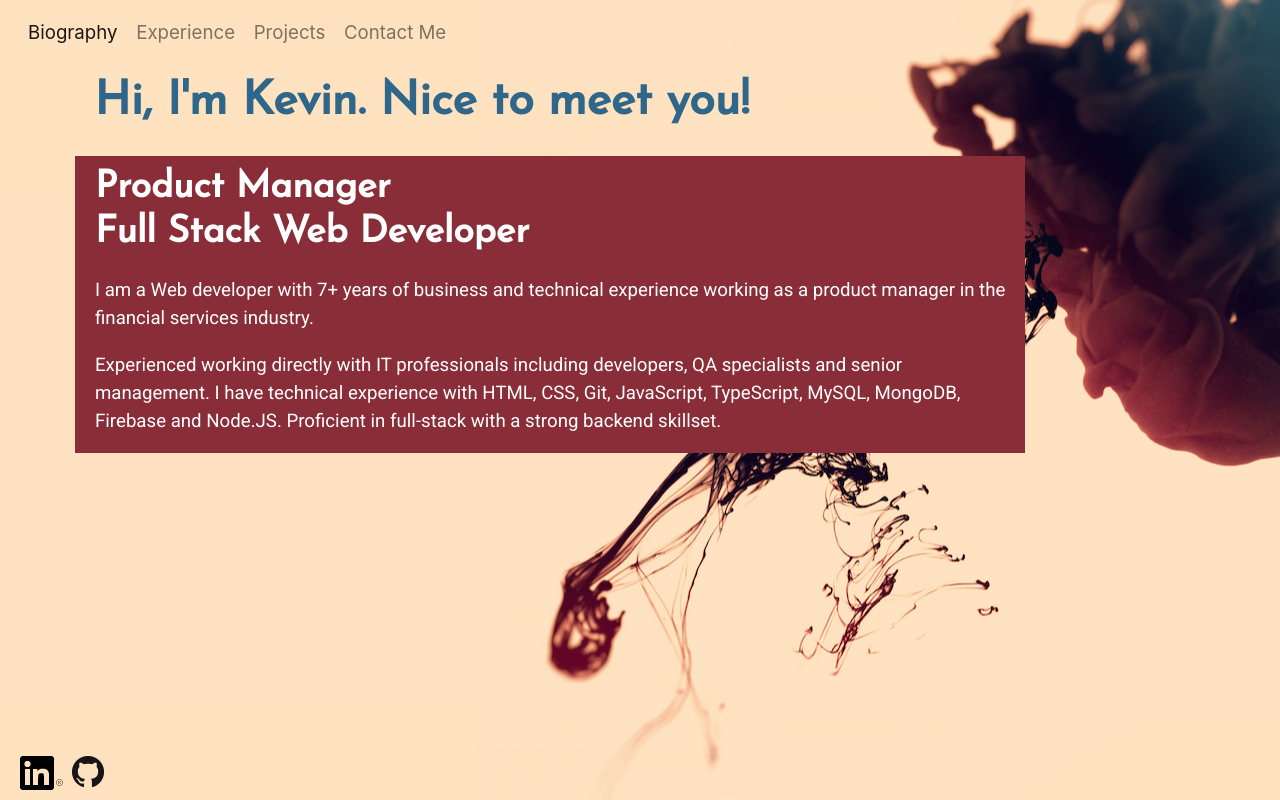
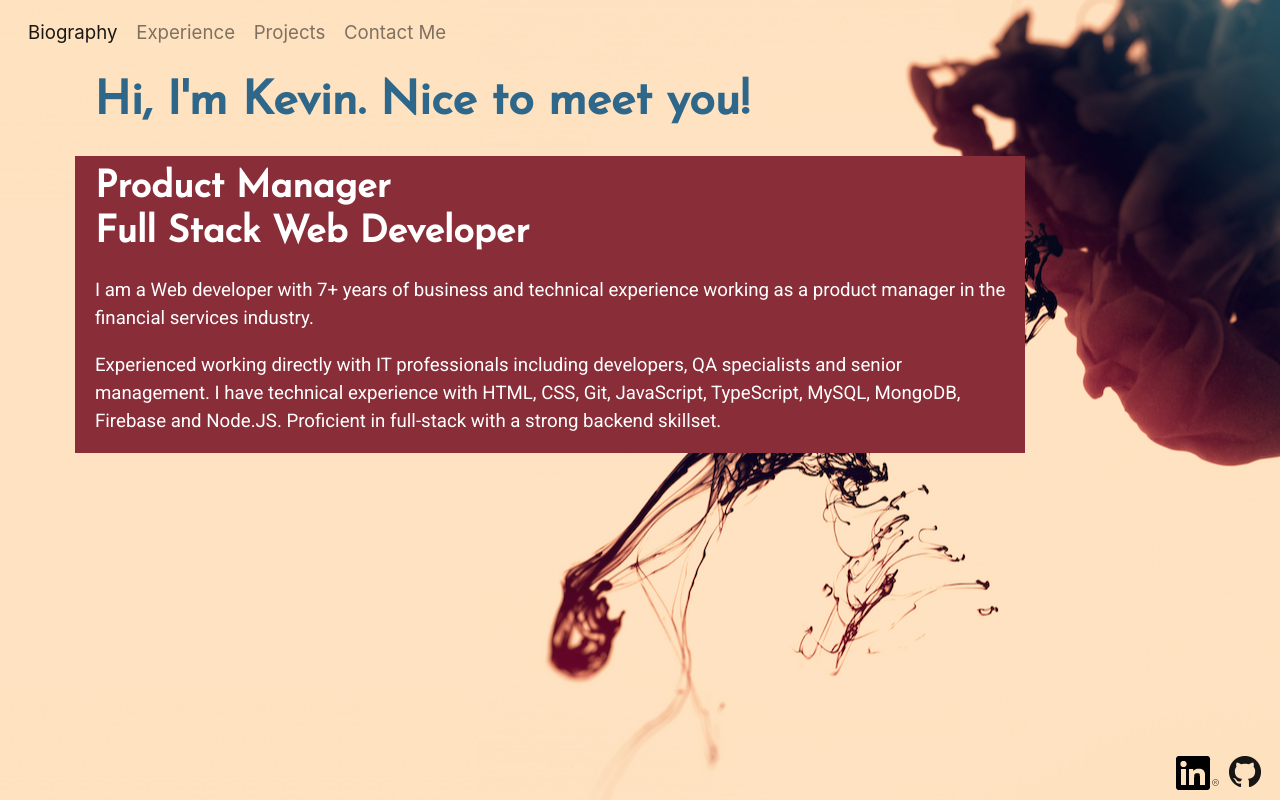
Before and after one commit to kmajor1/portfolio, a website: page public/index.html in a window 1280 px wide. Drawn offline with nearby package versions, Linux system fonts and the light colour scheme; some packages are replaced by stand-ins of ours; no server answers.

Commit message:
finally got stupid footer to work

```diff
--- a/public/assets/style.css
+++ b/public/assets/style.css
@@ -29,14 +29,27 @@ body {
 
 }
 
+/* mobile footer settings */
 footer {
-    position: fixed;
-    bottom: 0;
-    left: 0;
+    position: relative;
     margin-top: 10px;
+    margin-left: 10px;
     margin-bottom: 10px;
-    margin-left: 20px;
 }
+
+/* desktop */
+@media only screen and (min-width: 768px){
+    footer {
+        position: fixed;
+        right: 0;
+        bottom: 0;
+        margin-top: 10px;
+        margin-bottom: 10px;
+        margin-right: 10px;
+    }
+}
+
+
 
 h1 {
     margin-bottom: 15px;
```
Also changed, not shown: public/experience.html (+1 -3 lines).
